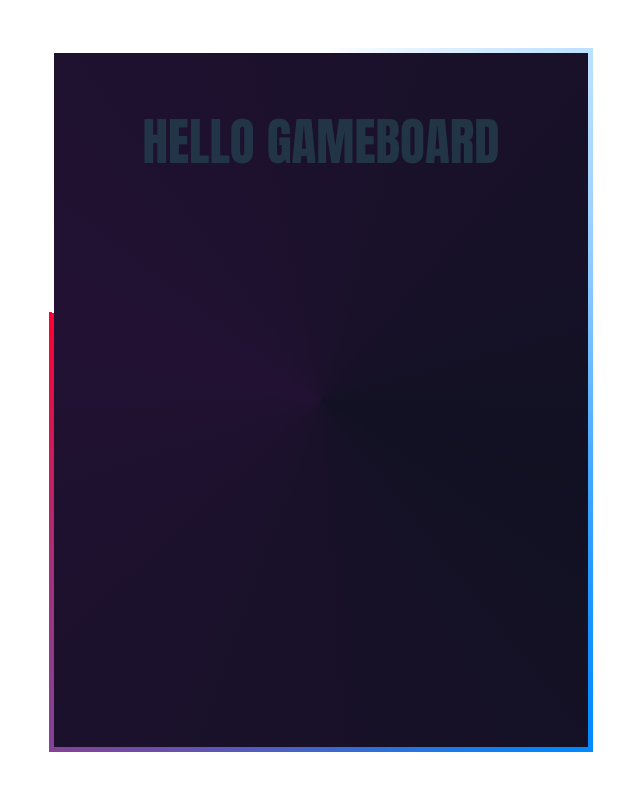
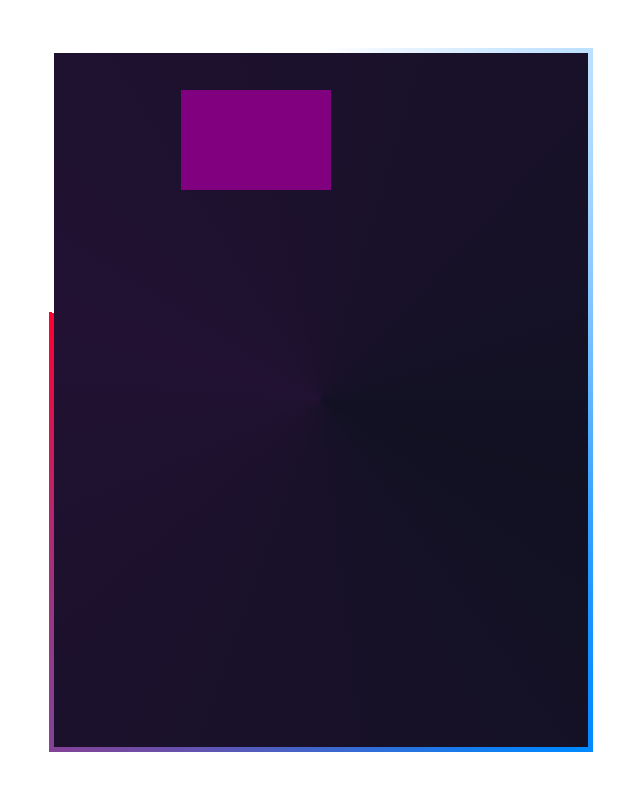
Before and after one commit to jhughs26/SnakeGame, a React (Vite) app in the folder client/: page / in a window 1280 px wide. Both pictures are taken after a click on the button "Start Game". Shown: the top 790 px of the page, without its empty margins (319-959 px from the left). Built offline with nearby package versions, Linux system fonts and the light colour scheme.

Commit message:
Feature: gameboard initialized and rendered (WIP)

```diff
--- a/client/src/presentation/gameboard.tsx
+++ b/client/src/presentation/gameboard.tsx
@@ -1,5 +1,14 @@
+import { useEffect } from "react"
+
 function Gameboard() {
-    return (<h1>hello gameboard</h1>)
+    useEffect(()=> {
+        const canvas=document.getElementById("gameboard")
+        const context=canvas.getContext("2d")
+        context.fillStyle="purple"
+        context.fillRect(10,10,150,100)
+    })
+
+    return (<canvas id="gameboard"/>)
 }
 
 export {Gameboard}
```
